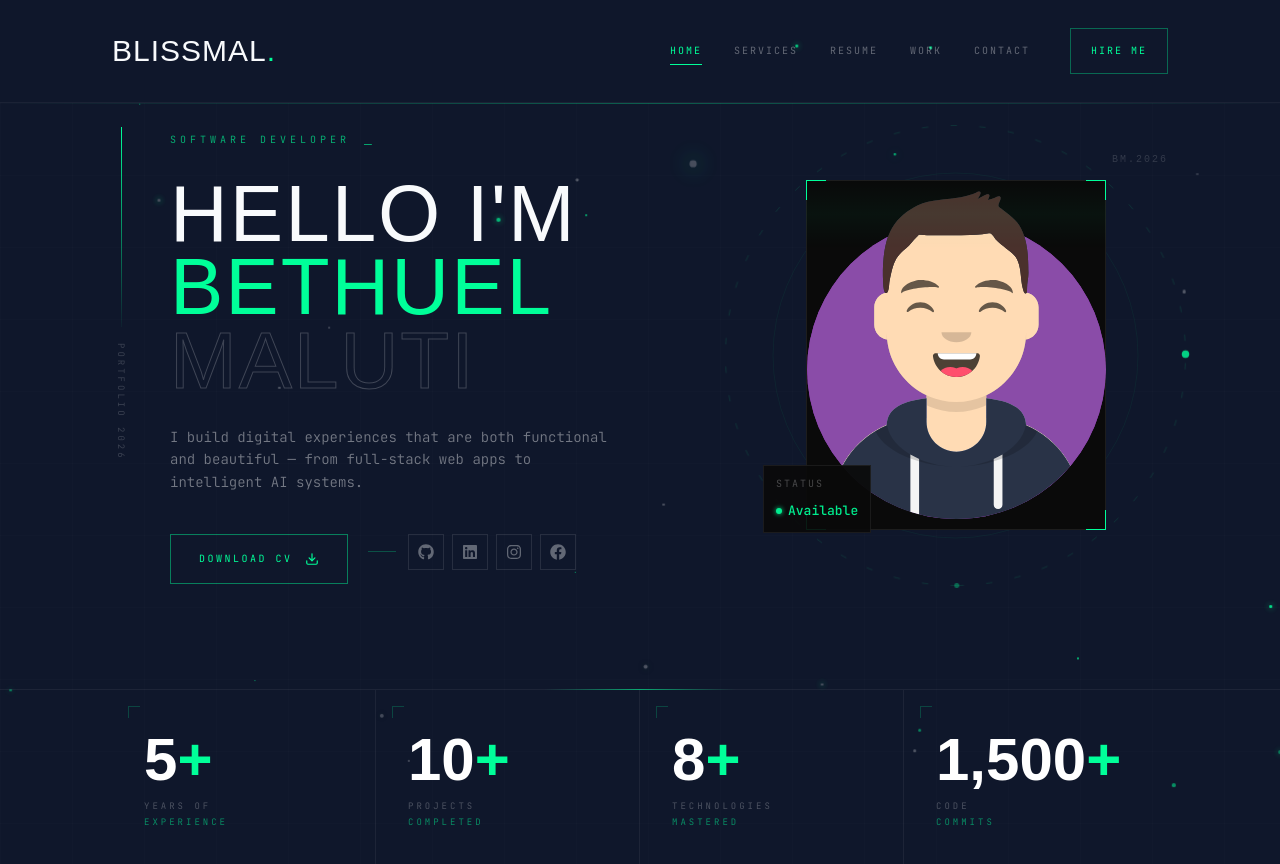
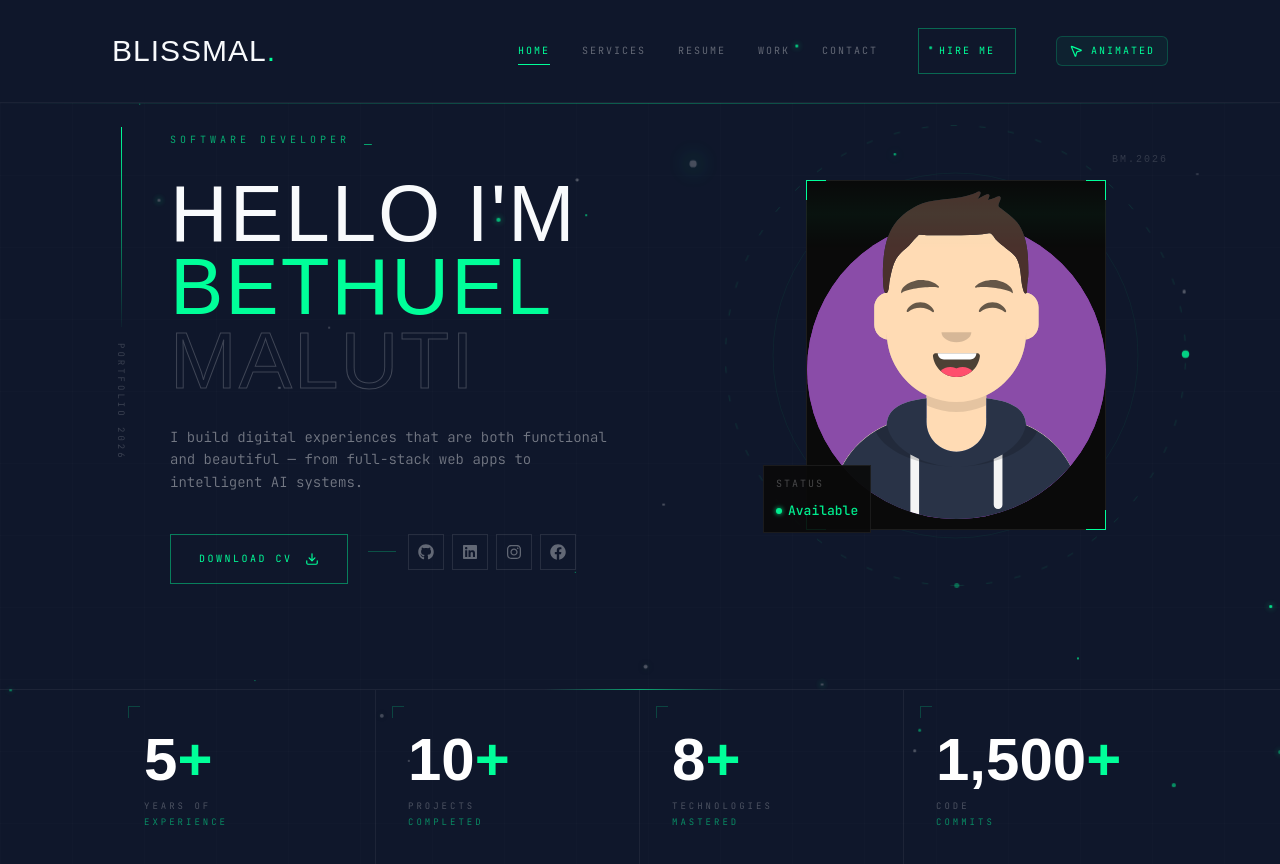
Before and after one commit to Blissmal/blissmal_portfolio, a Next.js app: page / in a window 1280 px wide. Shown: the top 864 px of the page. Built offline with nearby package versions, Linux system fonts and the light colour scheme.

Commit message:
Added animated cursor usage context to toggle between it and the normal cursor

```diff
--- a/app/layout.tsx
+++ b/app/layout.tsx
@@ -4,7 +4,8 @@ import "./globals.css";
 import Header from "@/components/Header";
 import PageTransition from "@/components/PageTransition";
 import StairTransition from "@/components/StairTransition";
-import AnimatedCursor from "@/components/AnimatedCursor";
+import { CursorProvider } from "@/components/CursorContext";
+import ConditionalCursor from "@/components/ConditionalCursor";
 import ParticleBackground from "@/components/ParticleBackground";
 import { Toaster } from "@/components/ui/sonner";
 
@@ -49,8 +50,8 @@ export default function RootLayout({
   return (
     <html lang="en" data-scroll-behavior="smooth">
       <body className={`${JetBrainsMono.variable} antialiased`}>
-        {/* Global animated cursor — hidden on touch devices via CSS */}
-        <AnimatedCursor />
+        <CursorProvider>
+          <ConditionalCursor />
           {/* Floating particle field */}
           <ParticleBackground />
           <Header />
@@ -59,6 +60,7 @@ export default function RootLayout({
             {children}
             <Toaster />
           </PageTransition>
+        </CursorProvider>
       </body>
     </html>
   );
--- /dev/null
+++ b/components/ConditionalCursor.tsx
@@ -0,0 +1,12 @@
+"use client";
+
+import React from "react";
+import { useCursor } from "./CursorContext";
+import AnimatedCursor from "./AnimatedCursor";
+
+const ConditionalCursor = () => {
+    const { isAnimated } = useCursor();
+    return isAnimated ? <AnimatedCursor /> : null;
+};
+
+export default ConditionalCursor;
--- /dev/null
+++ b/components/CursorContext.tsx
@@ -0,0 +1,24 @@
+"use client";
+
+import React, { createContext, useContext, useState } from "react";
+
+const CursorContext = createContext({
+    isAnimated: true,
+    toggleCursor: () => { },
+});
+
+export const CursorProvider = ({ children }: { children: React.ReactNode }) => {
+    const [isAnimated, setIsAnimated] = useState(true);
+
+    const toggleCursor = () => {
+        setIsAnimated((prev) => !prev);
+    };
+
+    return (
+        <CursorContext.Provider value={{ isAnimated, toggleCursor }}>
+            {children}
+        </CursorContext.Provider>
+    );
+};
+
+export const useCursor = () => useContext(CursorContext);
--- /dev/null
+++ b/components/CursorToggle.tsx
@@ -0,0 +1,24 @@
+"use client";
+
+import React from "react";
+import { useCursor } from "./CursorContext";
+import { LuMousePointer2, LuMousePointer } from "react-icons/lu";
+
+const CursorToggle = () => {
+    const { isAnimated, toggleCursor } = useCursor();
+
+    return (
+        <button
+            onClick={toggleCursor}
+            className="flex items-center gap-2 px-3 py-1 text-[10px] tracking-[2px] uppercase border border-accent/20 bg-accent/5 hover:bg-accent/10 transition-all duration-300 rounded-sm text-accent"
+            title={isAnimated ? "Switch to normal cursor" : "Switch to animated cursor"}
+        >
+            {isAnimated ? <LuMousePointer2 size={14} /> : <LuMousePointer size={14} />}
+            <span className="hidden sm:block">
+                {isAnimated ? "Animated" : "Normal"}
+            </span>
+        </button>
+    );
+};
+
+export default CursorToggle;
--- a/components/Header.tsx
+++ b/components/Header.tsx
@@ -4,6 +4,7 @@ import React, { useEffect, useRef } from 'react'
 import Nav from './Nav'
 import MobileNav from './MobileNav'
 import gsap from 'gsap'
+import CursorToggle from './CursorToggle'
 
 const Header = () => {
   const headerRef = useRef<HTMLElement>(null)
@@ -80,6 +81,7 @@ const Header = () => {
               <span className="relative z-10">Hire Me</span>
               <span className="absolute inset-0 bg-accent translate-x-[-101%] group-hover:translate-x-0 transition-transform duration-300 ease-out" />
             </Link>
+            <CursorToggle />
           </div>
 
           {/* Mobile */}
```
Lines whose indentation alone changed are shown as unchanged.
